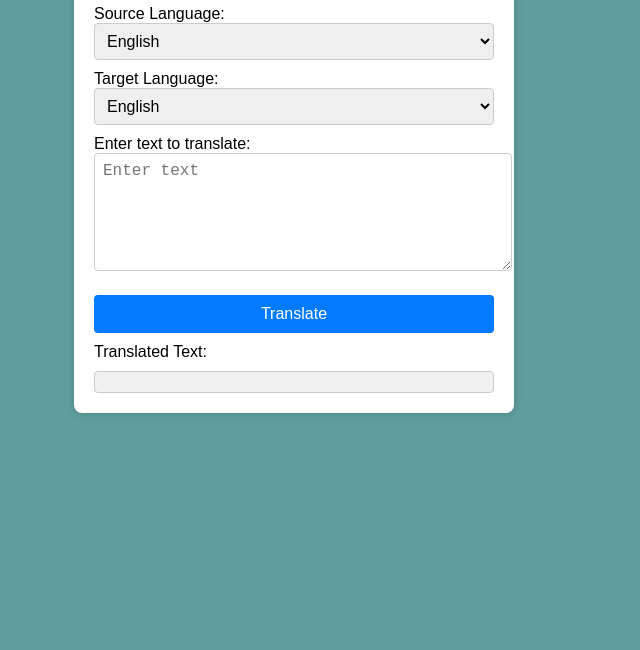
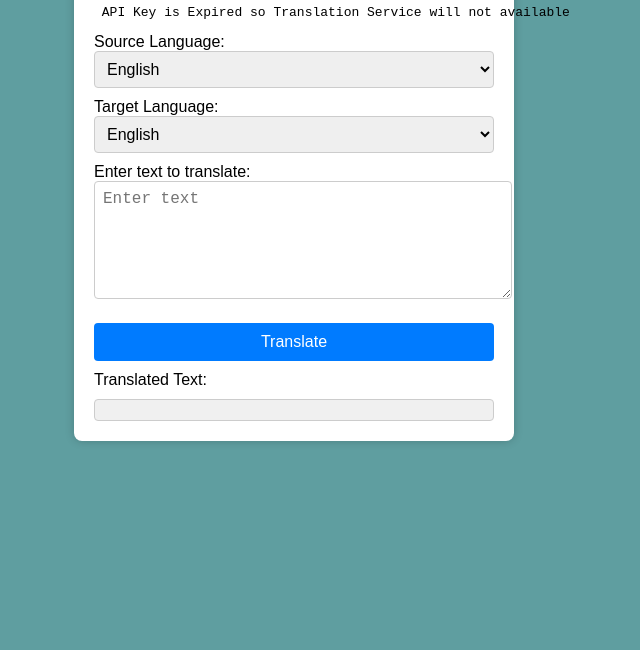
Before and after one commit to pranavlonari/simplelanguage-translation-app, a plain HTML site: page index.html in a window 1280 px wide. Shown: the part 150-800 px from the top of the page, without its empty margins (346-986 px from the left). Drawn offline with Linux system fonts and the light colour scheme.

Commit message:
Update index.html

```diff
--- a/index.html
+++ b/index.html
@@ -9,6 +9,8 @@
   <body>
     <div class="container">
       <h1>Language Translation App</h1>
+
+      <pre> API Key is Expired so Translation Service will not available</pre>
       <div class="language-select">
         <label for="source-language">Source Language:</label>
         <select id="source-language">
```
